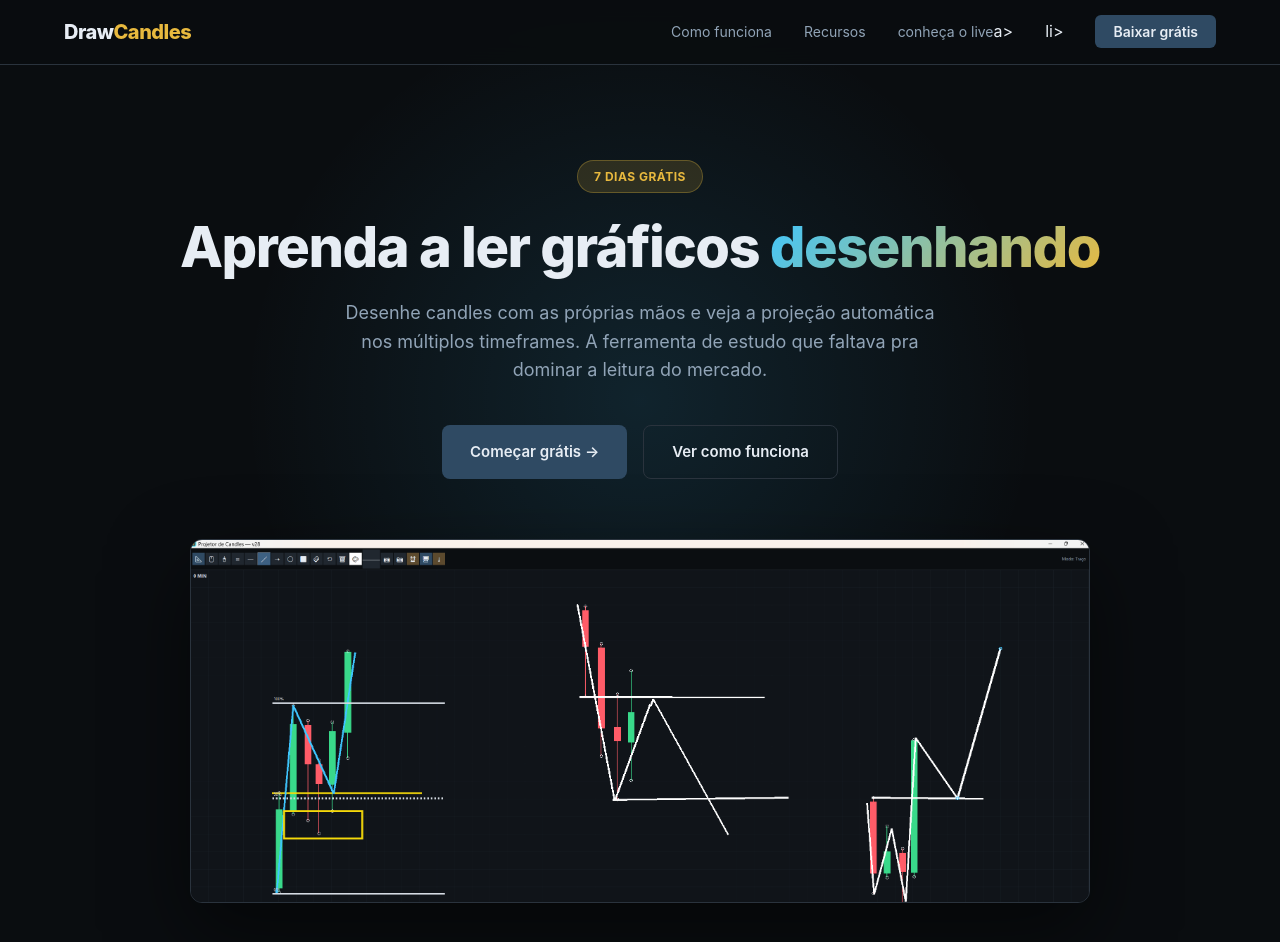
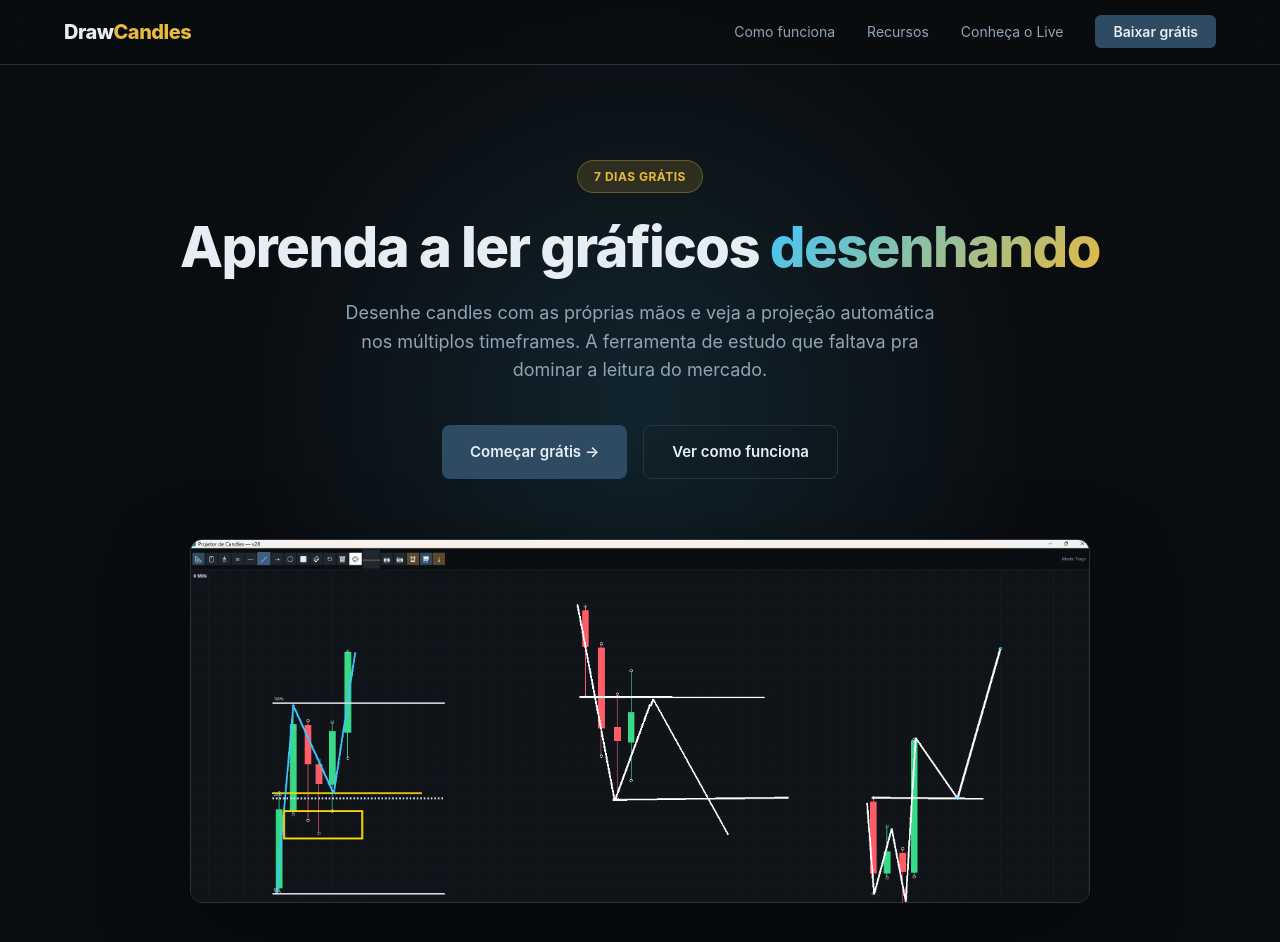
Before and after one commit to Ronnei21/drawcandles-site, a plain HTML site: page index.html in a window 1280 px wide. Shown: the top 942 px of the page. Drawn offline with nearby package versions, Linux system fonts and the light colour scheme.

```diff
--- a/index.html
+++ b/index.html
@@ -565,7 +565,7 @@
     <ul>
       <li><a href="#como-funciona">Como funciona</a></li>
       <li><a href="#recursos">Recursos</a></li>
-     <li><a href="/live/">conheça o live</a>a></li>li>
+      <li><a href="/live/">Conheça o Live</a></li>
      <li><a href="#cadastro" class="btn-nav">Baixar grátis</a></li>
     </ul>
   </div>
```
